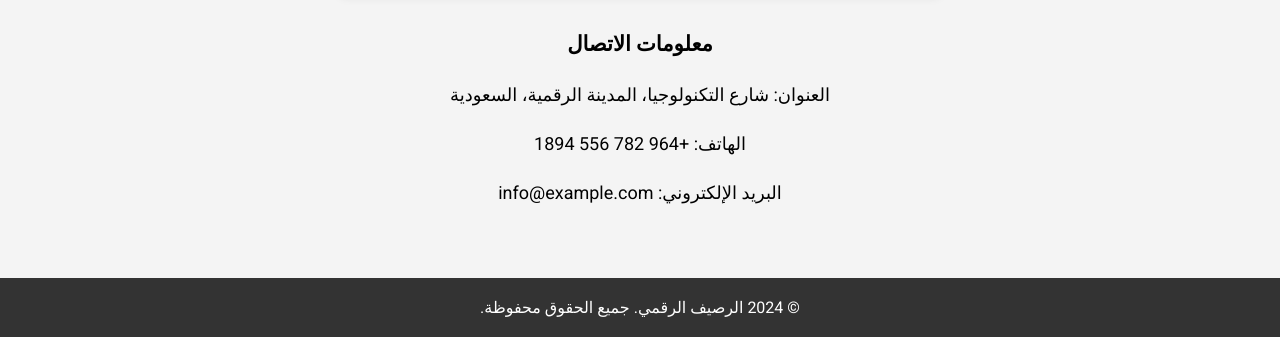
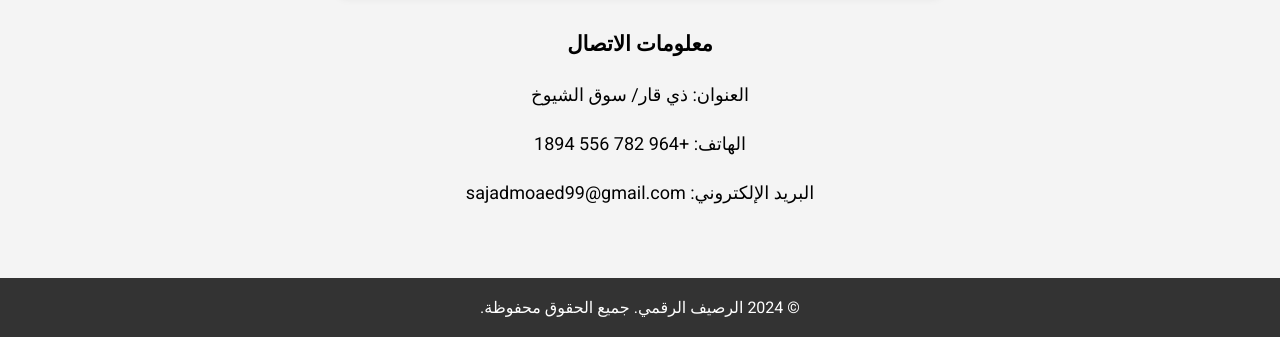
Before and after one commit to sajad0day/project, a plain HTML site: page contact.html in a window 1280 px wide. Shown: the part 804-1141 px from the top of the page. Drawn offline with nearby package versions, Linux system fonts and the light colour scheme.

Commit message:
Update contact.html

```diff
--- a/contact.html
+++ b/contact.html
@@ -43,9 +43,9 @@
         </form>
         <div class="contact-info">
             <h3>معلومات الاتصال</h3>
-            <p>العنوان: شارع التكنولوجيا، المدينة الرقمية، السعودية</p>
+            <p>العنوان: ذي قار/ سوق الشيوخ</p>
             <p>الهاتف: +964 782 556 1894</p>
-            <p>البريد الإلكتروني: info@example.com</p>
+            <p>البريد الإلكتروني: sajadmoaed99@gmail.com</p>
         </div>
     </section>
 
```
